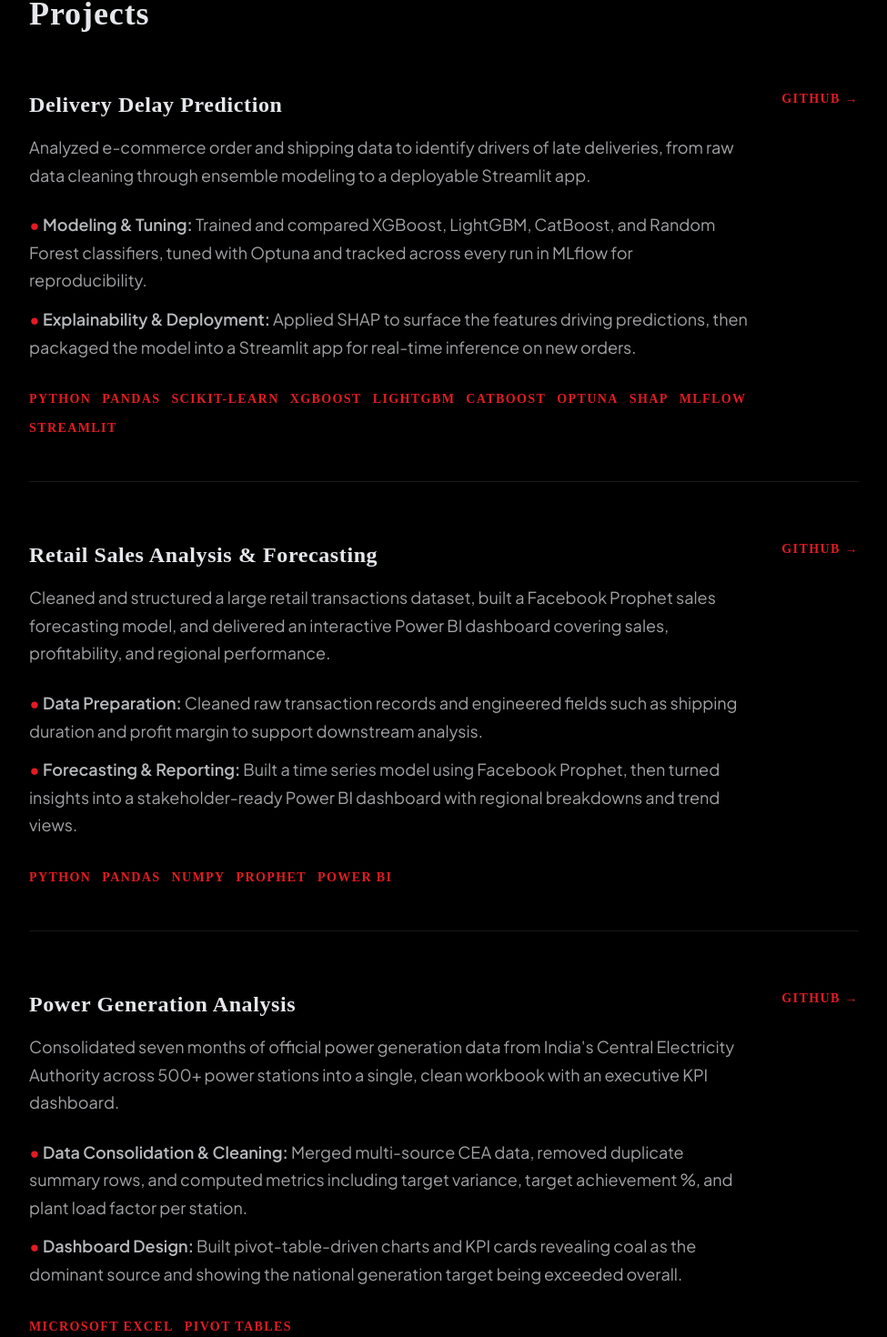
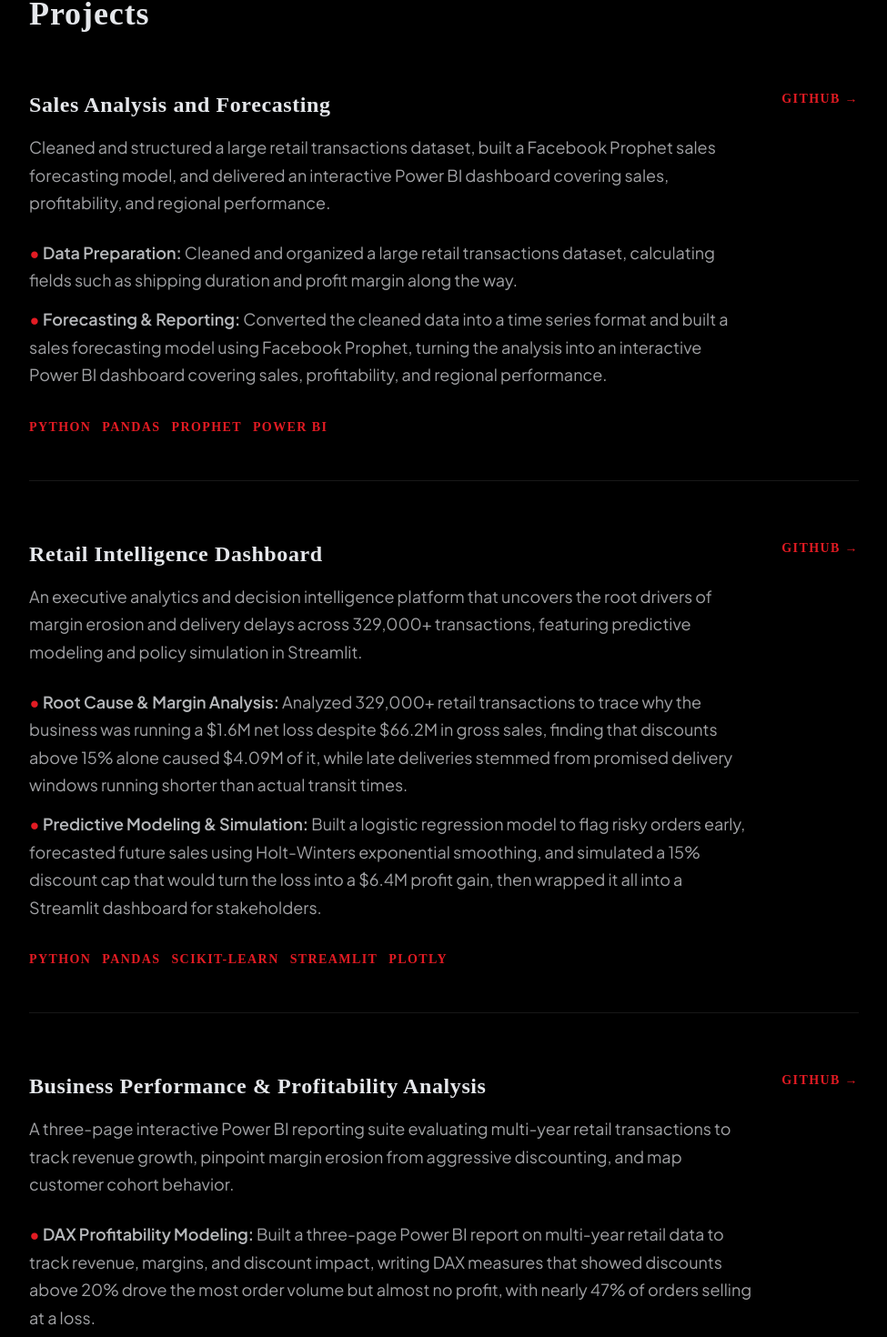
Before and after one commit to Manish-A-04/portfolio, a React (Vite) app: page / in a window 1280 px wide. Shown: the part 1785-3255 px from the top of the page at 91% size, without its empty margins (32-1007 px from the left). Built offline with nearby package versions, Linux system fonts and the light colour scheme; a web font is replaced by a local one.

Commit message:
Added new projects

```diff
--- a/src/components/Projects.jsx
+++ b/src/components/Projects.jsx
@@ -1,5 +1,45 @@
 export default function Projects() {
   const projects = [
+    {
+      title: "Sales Analysis and Forecasting",
+      tech: ['Python', 'Pandas', 'Prophet', 'Power BI'],
+      link: "https://github.com/Manish-A-04/global-store-analytics",
+      desc: "Cleaned and structured a large retail transactions dataset, built a Facebook Prophet sales forecasting model, and delivered an interactive Power BI dashboard covering sales, profitability, and regional performance.",
+      points: [
+        "Data Preparation: Cleaned and organized a large retail transactions dataset, calculating fields such as shipping duration and profit margin along the way.",
+        "Forecasting & Reporting: Converted the cleaned data into a time series format and built a sales forecasting model using Facebook Prophet, turning the analysis into an interactive Power BI dashboard covering sales, profitability, and regional performance."
+      ]
+    },
+    {
+      title: "Retail Intelligence Dashboard",
+      tech: ['Python', 'Pandas', 'Scikit-learn', 'Streamlit', 'Plotly'],
+      link: "https://github.com/Manish-A-04/retail-analytics",
+      desc: "An executive analytics and decision intelligence platform that uncovers the root drivers of margin erosion and delivery delays across 329,000+ transactions, featuring predictive modeling and policy simulation in Streamlit.",
+      points: [
+        "Root Cause & Margin Analysis: Analyzed 329,000+ retail transactions to trace why the business was running a $1.6M net loss despite $66.2M in gross sales, finding that discounts above 15% alone caused $4.09M of it, while late deliveries stemmed from promised delivery windows running shorter than actual transit times.",
+        "Predictive Modeling & Simulation: Built a logistic regression model to flag risky orders early, forecasted future sales using Holt-Winters exponential smoothing, and simulated a 15% discount cap that would turn the loss into a $6.4M profit gain, then wrapped it all into a Streamlit dashboard for stakeholders."
+      ]
+    },
+    {
+      title: "Business Performance & Profitability Analysis",
+      tech: ['Power BI', 'DAX'],
+      link: "https://github.com/Manish-A-04/sales-dashboard",
+      desc: "A three-page interactive Power BI reporting suite evaluating multi-year retail transactions to track revenue growth, pinpoint margin erosion from aggressive discounting, and map customer cohort behavior.",
+      points: [
+        "DAX Profitability Modeling: Built a three-page Power BI report on multi-year retail data to track revenue, margins, and discount impact, writing DAX measures that showed discounts above 20% drove the most order volume but almost no profit, with nearly 47% of orders selling at a loss.",
+        "Demographic & Operations Mapping: Broke revenue down by customer age and location, finding the 25-35 age group drove 64% of revenue, and mapped shipping times across major cities to confirm a steady 5-day fulfillment turnaround."
+      ]
+    },
+    {
+      title: "Power Generation Analysis",
+      tech: ['Microsoft Excel', 'Pivot Tables'],
+      link: "https://github.com/Manish-A-04/india-power-generation-analysis",
+      desc: "Consolidated seven months of official power generation data from India's Central Electricity Authority across 500+ power stations into a single, clean workbook with an executive KPI dashboard.",
+      points: [
+        "Data Consolidation & Cleaning: Combined seven months of official power generation data from India's Central Electricity Authority across 500+ power stations, removed duplicate summary rows, and calculated metrics such as target variance, target achievement percentage, and plant load factor per station.",
+        "Dashboard Design: Built pivot tables and an executive dashboard with KPI cards and charts, which showed coal as the largest source of power and the national generation target being exceeded overall."
+      ]
+    },
     {
       title: "Delivery Delay Prediction",
       tech: ['Python', 'Pandas', 'Scikit-learn', 'XGBoost', 'LightGBM', 'CatBoost', 'Optuna', 'SHAP', 'MLflow', 'Streamlit'],
@@ -8,26 +48,6 @@ export default function Projects() {
       points: [
         "Modeling & Tuning: Trained and compared XGBoost, LightGBM, CatBoost, and Random Forest classifiers, tuned with Optuna and tracked across every run in MLflow for reproducibility.",
         "Explainability & Deployment: Applied SHAP to surface the features driving predictions, then packaged the model into a Streamlit app for real-time inference on new orders."
-      ]
-    },
-    {
-      title: "Retail Sales Analysis & Forecasting",
-      tech: ['Python', 'Pandas', 'NumPy', 'Prophet', 'Power BI'],
-      link: "https://github.com/Manish-A-04/global-store-analytics",
-      desc: "Cleaned and structured a large retail transactions dataset, built a Facebook Prophet sales forecasting model, and delivered an interactive Power BI dashboard covering sales, profitability, and regional performance.",
-      points: [
-        "Data Preparation: Cleaned raw transaction records and engineered fields such as shipping duration and profit margin to support downstream analysis.",
-        "Forecasting & Reporting: Built a time series model using Facebook Prophet, then turned insights into a stakeholder-ready Power BI dashboard with regional breakdowns and trend views."
-      ]
-    },
-    {
-      title: "Power Generation Analysis",
-      tech: ['Microsoft Excel', 'Pivot Tables'],
-      link: "https://github.com/Manish-A-04/india-power-generation-analysis",
-      desc: "Consolidated seven months of official power generation data from India's Central Electricity Authority across 500+ power stations into a single, clean workbook with an executive KPI dashboard.",
-      points: [
-        "Data Consolidation & Cleaning: Merged multi-source CEA data, removed duplicate summary rows, and computed metrics including target variance, target achievement %, and plant load factor per station.",
-        "Dashboard Design: Built pivot-table-driven charts and KPI cards revealing coal as the dominant source and showing the national generation target being exceeded overall."
       ]
     },
     {
@@ -61,16 +81,6 @@ export default function Projects() {
       points: [
         "Model Architecture: Designed a shared Transformer encoder with task-specific heads, attention-based intent pooling, and CRF-based slot decoding for structured prediction.",
         "End-to-End Pipeline: Implemented complete training, evaluation, and inference pipelines, enabling real-time multilingual intent and entity prediction."
-      ]
-    },
-    {
-      title: "StudyGraphRAG",
-      tech: ['FastAPI', 'SQLAlchemy', 'Neo4j', 'Gemini API'],
-      link: "https://github.com/Manish-A-04/StudyGraphRAG",
-      desc: "Built a document analysis system that parses uploaded PDFs, extracts entities and relationships into a Neo4j knowledge graph, and enables conversational querying over the graph using an LLM.",
-      points: [
-        "Document Processing & Knowledge Graph: Designed async background workers to parse documents, extract entities and relationships, and populate a Neo4j graph — enabling structured knowledge retrieval from unstructured text.",
-        "Conversational GraphRAG API: Built REST APIs for document upload, graph management, and querying, combining retrieved graph context with an LLM to generate grounded answers."
       ]
     }
   ];
```
Also changed, not shown: 2 other files (tests, documents, lock files or other folders).
